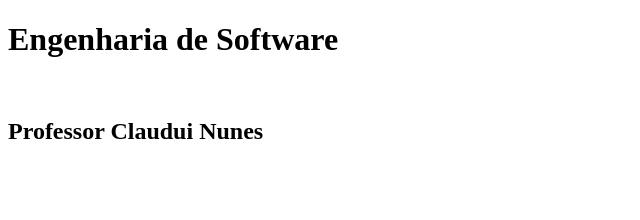
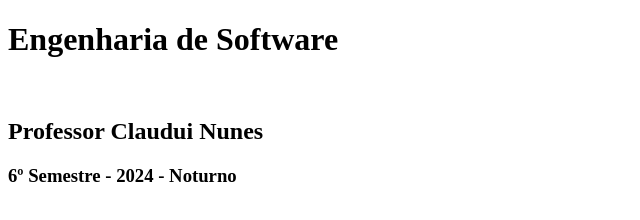
Before and after one commit to thami-marcondes/EngSoft, a plain HTML site: page index.html in a window 1280 px wide. Shown: the whole page, without its empty margins (0-640 px from the left). Drawn offline with Linux system fonts and the light colour scheme.

Commit message:
Abrahao_teste

```diff
--- a/index.html
+++ b/index.html
@@ -10,5 +10,6 @@
     <h1>Engenharia de Software</h1>
     <br>
     <h2>Professor Claudui Nunes</h2>
+    <h3>6º Semestre - 2024 - Noturno</h3>
 </body>
 </html>
```
